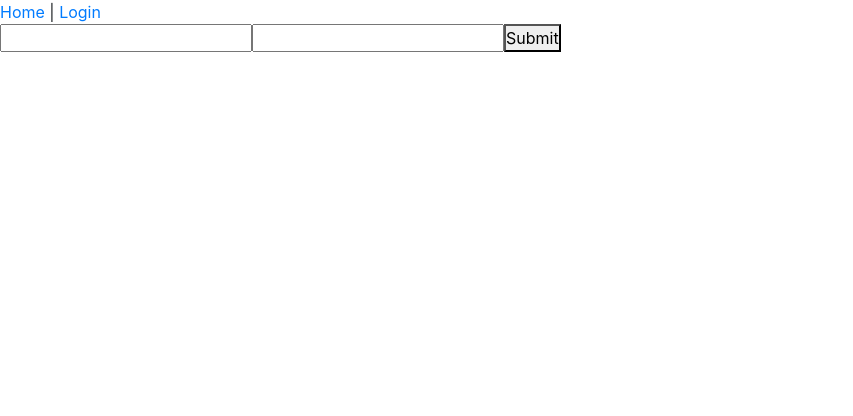
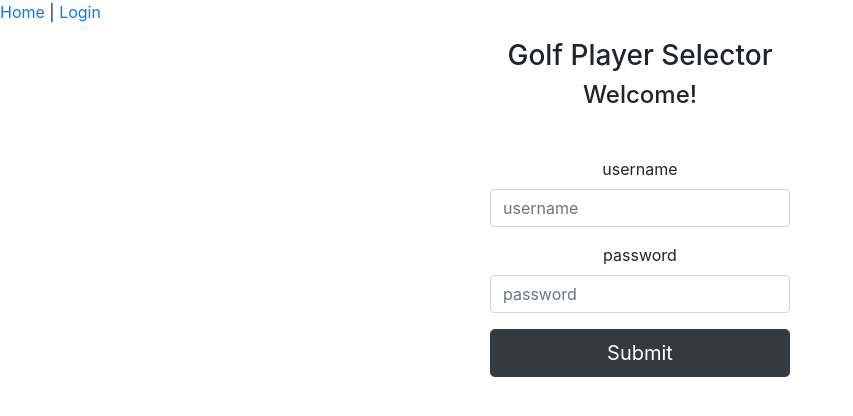
Before and after one commit to gistewart/golf-player-selector, a React (Create React App) app in the folder client/: page /login in a window 1280 px wide. Shown: the top 416 px of the page, without its empty margins (0-853 px from the left). Built offline with nearby package versions, Linux system fonts and the light colour scheme.

Commit message:
adds styling for login page

```diff
--- a/client/src/App.js
+++ b/client/src/App.js
@@ -3,7 +3,7 @@ import { BrowserRouter as Router, Route, Link } from "react-router-dom";
 
 import authenticatedAxios from "./utils/AuthenticatedAxios";
 import ProtectedRoute from "./components/ProtectedRoute";
-import LoginPage from "./pages/LoginPage";
+import LoginPage from "./pages/LoginPage/LoginPage";
 import HomePage from "./pages/HomePage/HomePage";
 import UserContext from "./context/UserContext";
 
--- a/client/src/components/LoginForm.js
+++ /dev/null
@@ -1,51 +0,0 @@
-import React, { Component } from "react";
-import { withRouter } from "react-router-dom";
-import UserContext from "../context/UserContext";
-import Auth from "../utils/Auth";
-
-class LoginForm extends Component {
-  static contextType = UserContext;
-
-  state = {
-    username: "",
-    password: ""
-  };
-
-  changeHandler = e => {
-    const { name, value } = e.target;
-    this.setState({ [name]: value });
-  };
-
-  submitHandler = e => {
-    e.preventDefault();
-    const { username, password } = this.state;
-    if (username && password) {
-      Auth.logIn(username, password, response => {
-        this.context.setUser(response);
-        this.props.history.push("/");
-      });
-    }
-  };
-
-  render() {
-    return (
-      <form onSubmit={this.submitHandler}>
-        <input
-          type="text"
-          name="username"
-          value={this.state.username}
-          onChange={this.changeHandler}
-        />
-        <input
-          type="password"
-          name="password"
-          value={this.state.password}
-          onChange={this.changeHandler}
-        />
-        <button type="submit">Submit</button>
-      </form>
-    );
-  }
-}
-
-export default withRouter(LoginForm);
--- /dev/null
+++ b/client/src/components/LoginForm/LoginForm.js
@@ -0,0 +1,66 @@
+import React, { Component } from "react";
+import { withRouter } from "react-router-dom";
+import UserContext from "../../context/UserContext";
+import Auth from "../../utils/Auth";
+import "./style.css";
+import { Button, Form, FormGroup, Label, Input } from "reactstrap";
+
+class LoginForm extends Component {
+  static contextType = UserContext;
+
+  state = {
+    username: "",
+    password: ""
+  };
+
+  changeHandler = e => {
+    const { name, value } = e.target;
+    this.setState({ [name]: value });
+  };
+
+  submitHandler = e => {
+    e.preventDefault();
+    const { username, password } = this.state;
+    if (username && password) {
+      Auth.logIn(username, password, response => {
+        this.context.setUser(response);
+        this.props.history.push("/");
+      });
+    }
+  };
+
+  render() {
+    return (
+      <form className="login-form" onSubmit={this.submitHandler}>
+        <h3>Golf Player Selector</h3>
+        <h4>Welcome!</h4>
+        <p className="mb-5"></p>
+        <FormGroup>
+          <Label>username</Label>
+          <Input
+            type="text"
+            name="username"
+            placeholder="username"
+            value={this.state.username}
+            onChange={this.changeHandler}
+          />
+        </FormGroup>
+        <FormGroup>
+          <Label>password</Label>
+          <Input
+            type="password"
+            name="password"
+            placeholder="password"
+            value={this.state.password}
+            onChange={this.changeHandler}
+          />
+          <Button className="mt-3 btn-lg btn-dark btn-block" type="submit">
+            Submit
+          </Button>
+        </FormGroup>
+      </form>
+    );
+  }
+}
+
+export default withRouter(LoginForm);
--- /dev/null
+++ b/client/src/components/LoginForm/style.css
@@ -0,0 +1,8 @@
+.login-form {
+  text-align: center;
+  width: 100%;
+  max-width: 330px;
+  padding: 15px;
+  margin: auto;
+  height: 100%;
+}
--- a/client/src/pages/HomePage/HomePage.js
+++ b/client/src/pages/HomePage/HomePage.js
@@ -86,7 +86,7 @@ class App extends Component {
       return (
         <div>
           <Nav />
-          <Col sm="9">
+          <Col sm="12">
             <Title>Selected Players</Title>
             <table id="teamTable" align="center">
               <thead>
--- a/client/src/pages/LoginPage.js
+++ b/client/src/pages/LoginPage/LoginPage.js
@@ -1,5 +1,5 @@
 import React from "react";
-import LoginForm from "../components/LoginForm";
+import LoginForm from "../../components/LoginForm/LoginForm";
 
 const LoginPage = () => {
   return <LoginForm />;
```
Also changed, not shown: client/src/pages/LoginPage/style.css (added).
